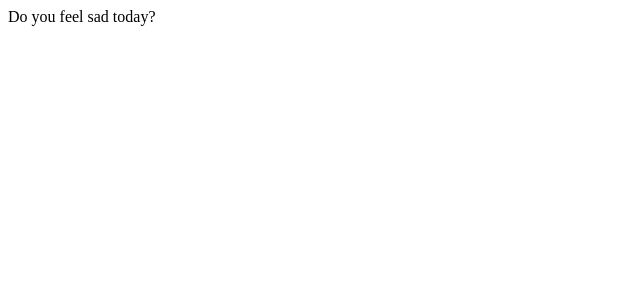
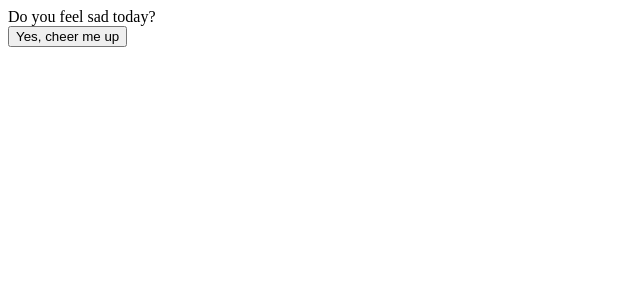
Before and after one commit to olesiaMartushkanova/cheer-me-up, a React (Create React App) app: page / in a window 1280 px wide. Shown: the top 300 px of the page, without its empty margins (0-640 px from the left). Built offline with nearby package versions, Linux system fonts and the light colour scheme.

Commit message:
added components

```diff
--- a/src/App.tsx
+++ b/src/App.tsx
@@ -1,5 +1,21 @@
+import CheerUpButton from './components/CheerUpButton/CheerUpButton';
+import Title from './components/Title/Title';
+
 const App = () => {
-  return <div className='App'>Do you feel sad today?</div>;
+  const onClickHandler = () => {
+    console.log('On click...');
+  };
+
+  return (
+    <div>
+      <Title className='title' text='Do you feel sad today?' />
+      <CheerUpButton
+        className='button__cheer-up'
+        text='Yes, cheer me up'
+        onClick={onClickHandler}
+      />
+    </div>
+  );
 };
 
 export default App;
```
